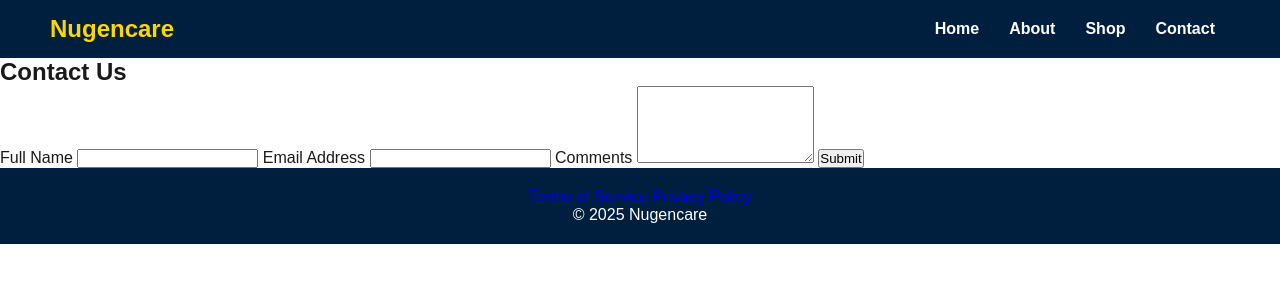
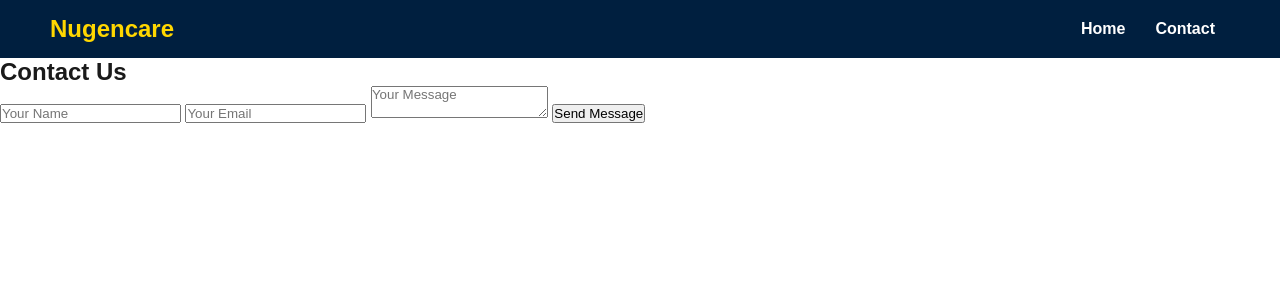
Before and after one commit to Prabhjotlehal/Nugencare, a plain HTML site: page contact.html in a window 1280 px wide. Drawn offline with Linux system fonts and the light colour scheme; files that its build step writes are made by us from their sources.

Commit message:
Update contact.html

```diff
--- a/contact.html
+++ b/contact.html
@@ -4,48 +4,27 @@
     <meta charset="UTF-8">
     <meta name="viewport" content="width=device-width, initial-scale=1.0">
     <title>Contact Us - Nugencare</title>
-  <link rel="stylesheet" href="css/style.css">
+    <link rel="stylesheet" href="style.css">
 </head>
 <body>
-  <!-- Header -->
     <header>
         <nav class="navbar">
             <div class="logo"><h1>Nugencare</h1></div>
             <ul class="nav-links">
                 <li><a href="index.html">Home</a></li>
-        <li><a href="about.html">About</a></li>
-        <li><a href="products.html">Shop</a></li>
                 <li><a href="contact.html">Contact</a></li>
             </ul>
         </nav>
     </header>
 
-  <!-- Contact Form Section -->
-  <section class="contact-form">
-    <div class="container">
-      <h1>Contact Us</h1>
-      <form action="submit_form.php" method="POST">
-        <label for="name">Full Name</label>
-        <input type="text" id="name" name="name" required>
-
-        <label for="email">Email Address</label>
-        <input type="email" id="email" name="email" required>
-
-        <label for="comments">Comments</label>
-        <textarea id="comments" name="comments" rows="5" required></textarea>
-
-        <button type="submit" class="btn">Submit</button>
+    <section>
+        <h2>Contact Us</h2>
+        <form>
+            <input type="text" placeholder="Your Name" required>
+            <input type="email" placeholder="Your Email" required>
+            <textarea placeholder="Your Message" required></textarea>
+            <button type="submit">Send Message</button>
         </form>
-    </div>
     </section>
-
-  <!-- Footer -->
-  <footer>
-    <div class="footer-links">
-      <a href="terms-of-service.html">Terms of Service</a>
-      <a href="privacy-policy.html">Privacy Policy</a>
-    </div>
-    <p>&copy; 2025 Nugencare</p>
-  </footer>
 </body>
 </html>
```
Lines whose indentation alone changed are shown as unchanged.
